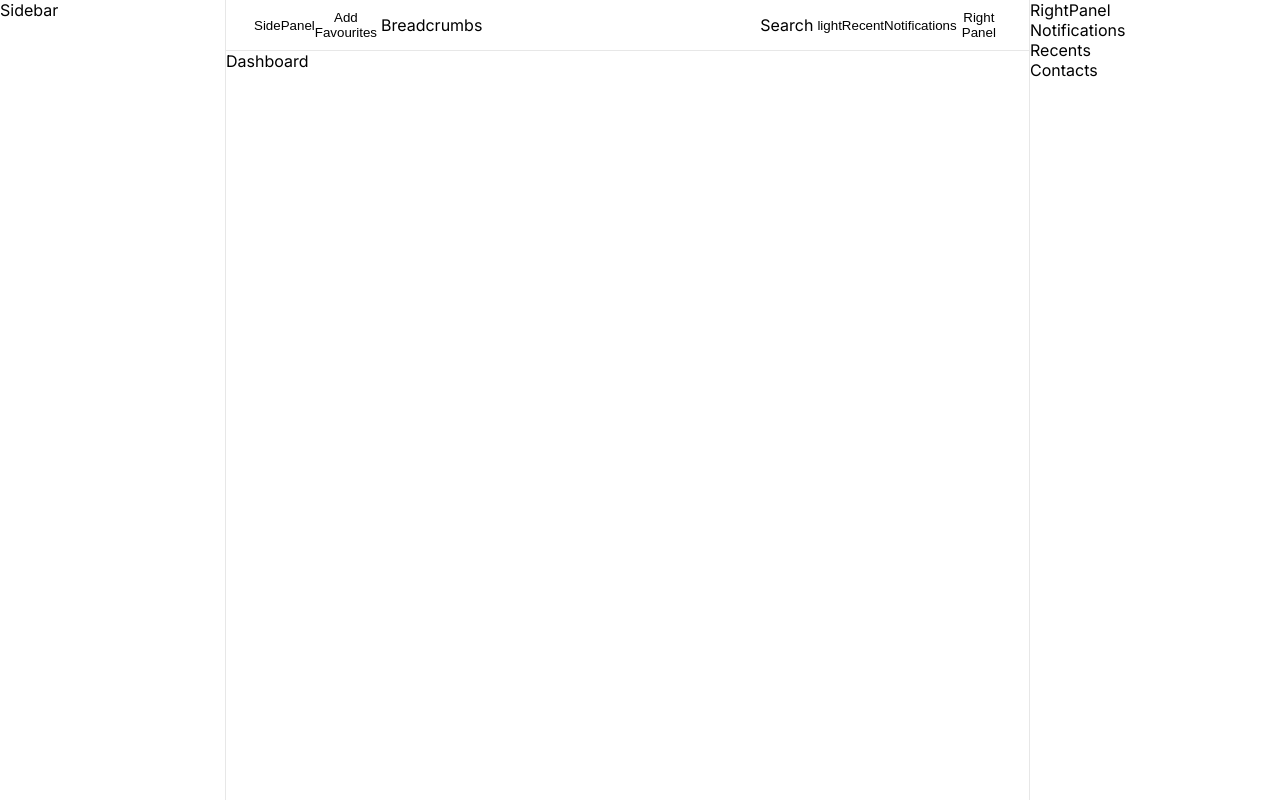
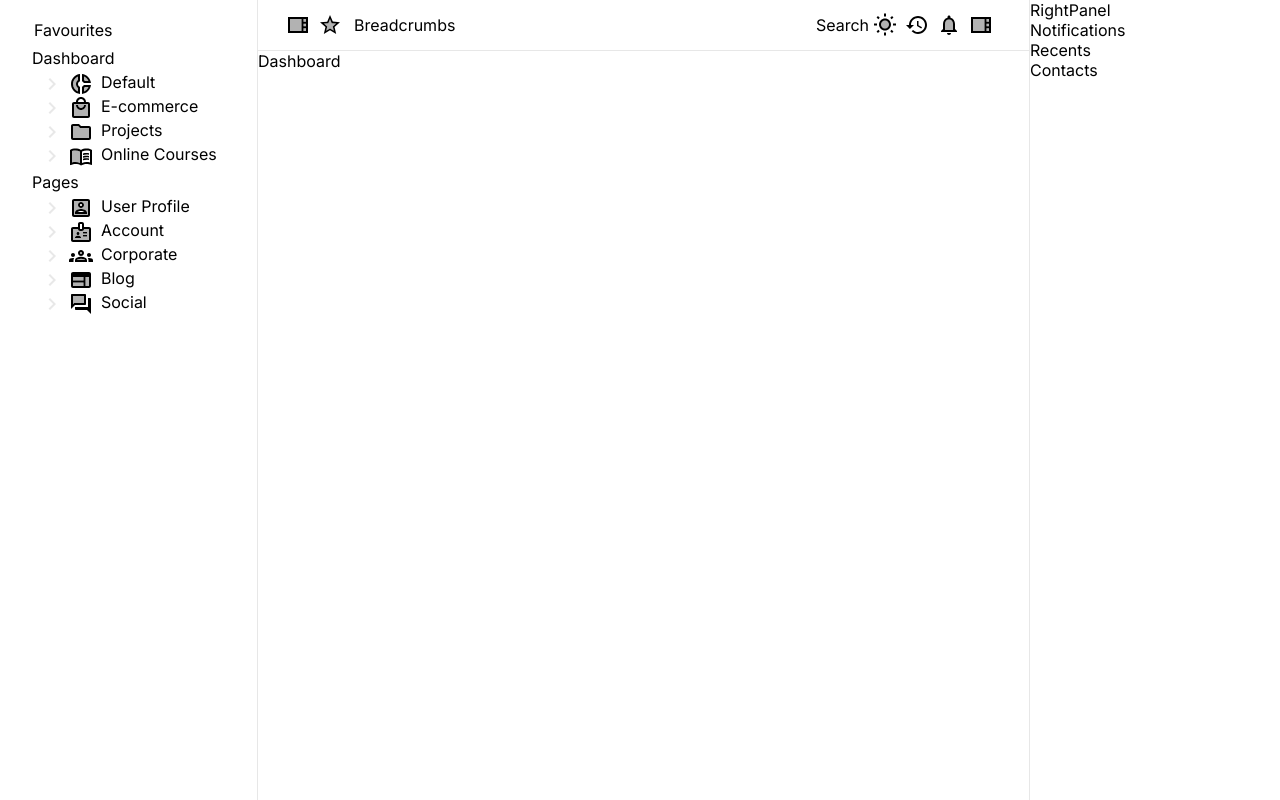
Before and after one commit to error404-sp/jp-dashboard, a React (Vite) app: page / in a window 1280 px wide. Built offline with nearby package versions, Linux system fonts and the light colour scheme.

Commit message:
feat:sidebar and nav functionality

```diff
--- a/package.json
+++ b/package.json
@@ -21,6 +21,10 @@
   },
   "homepage": "https://github.com/error404-sp/jp-dashboard#readme",
   "dependencies": {
+    "@emotion/react": "^11.14.0",
+    "@emotion/styled": "^11.14.1",
+    "@mui/icons-material": "^7.3.2",
+    "@mui/material": "^7.3.2",
     "node": "^24.8.0",
     "react": "^19.1.1",
     "react-dom": "^19.1.1",
--- a/src/components/layout/Layout.jsx
+++ b/src/components/layout/Layout.jsx
@@ -2,7 +2,7 @@
 import { UIContext } from "../../contexts/UIContext";
 import Navbar from "./Navbar";
 import RightPanel from "./RightPanel";
-import SidePanel from "./SidePanel";
+import SidePanel from "../sidePanel/SidePanel";
 import styles from "./layout.module.css";
 
 const Layout = ({ children }) => {
--- a/src/components/layout/Navbar.jsx
+++ b/src/components/layout/Navbar.jsx
@@ -2,6 +2,16 @@
 import styles from "./layout.module.css";
 import { UIContext } from "../../contexts/UIContext";
 import Navigation from "./Navigation";
+import {
+  HistoryTwoTone,
+  NotificationsNoneTwoTone,
+  StarTwoTone,
+  ViewSidebarOutlined,
+  ViewSidebarRounded,
+  ViewSidebarTwoTone,
+  WbSunnyTwoTone,
+} from "@mui/icons-material";
+import ThemeIcon from "../../ui/ThemeIcon";
 
 const Navbar = () => {
   const { state, dispatch } = useContext(UIContext);
@@ -18,15 +28,15 @@
         aria-label="Toggle side panel"
         onClick={toggleSidePanel}
       >
-        SidePanel
+        <ThemeIcon icon={ViewSidebarTwoTone} />
       </button>
       <button type="button" aria-label="Add to favourites" onClick={() => {}}>
-        Add Favourites
+        <ThemeIcon icon={StarTwoTone} />
       </button>
       <Navigation />
 
       <button type="button" aria-label="Change theme" onClick={toggleTheme}>
-        {state.theme}
+        <ThemeIcon icon={WbSunnyTwoTone} />
       </button>
 
       <button
@@ -34,7 +44,7 @@
         aria-label="Show recent activities"
         onClick={toggleRecents}
       >
-        Recent
+        <ThemeIcon icon={HistoryTwoTone} />
       </button>
 
       <button
@@ -42,7 +52,7 @@
         aria-label="Show notifications"
         onClick={toggleNotifs}
       >
-        Notifications
+        <ThemeIcon icon={NotificationsNoneTwoTone} />
       </button>
 
       <button
@@ -50,7 +60,7 @@
         aria-label="Toggle RightPanel"
         onClick={toggleRightPanel}
       >
-        Right Panel
+        <ThemeIcon icon={ViewSidebarTwoTone} />
       </button>
     </nav>
   );
--- a/src/components/layout/SidePanel.jsx
+++ /dev/null
@@ -1,7 +0,0 @@
-import styles from "./layout.module.css";
-
-const SidePanel = () => {
-  return <div className={styles.sidePanel}>Sidebar</div>;
-};
-
-export default SidePanel;
--- a/src/components/layout/layout.module.css
+++ b/src/components/layout/layout.module.css
@@ -1,13 +1,6 @@
 .mainContainer {
   display: flex;
   height: 100vh;
-}
-
-.sidePanel {
-  border-right: 1px solid var(--border-black);
-  justify-self: flex-start;
-  min-width: 225px;
-  max-width: 20vw;
 }
 
 .rightPanel {
--- /dev/null
+++ b/src/components/sidePanel/Item.jsx
@@ -0,0 +1,78 @@
+import { useContext, useState } from "react";
+import ThemeIcon from "../../ui/ThemeIcon";
+import { NavLink } from "react-router-dom";
+import styles from "./sidePanel.module.css";
+import { DataContext } from "../../contexts/DataContext";
+
+const Item = ({ item, level = 1 }) => {
+  const [expand, setExpand] = useState(false);
+  const { state, dispatch } = useContext(DataContext);
+
+  const handleClick = () => {
+    switch (item.type) {
+      case "page":
+        dispatch({ type: "SET_ACTIVE_PAGE", payload: item });
+        break;
+      case "sub-category":
+        setExpand((val) => !val);
+        break;
+      default:
+        break;
+    }
+  };
+
+  const renderItem = (item) => {
+    switch (item.type) {
+      case "category":
+        return (
+          <>
+            <div className={styles.categoryItem}>{item.label}</div>
+            {item.children?.map((child) => (
+              <Item key={child.id} item={child} level={level + 1} />
+            ))}
+          </>
+        );
+      case "sub-category":
+        return (
+          <>
+            <div onClick={handleClick} className={styles.subCategItem}>
+              <ThemeIcon icon={item.icon} type={item.type} expand={expand} />
+              {item.label}
+            </div>
+            {expand &&
+              item.children?.map((child) => (
+                <Item key={child.id} item={child} level={level + 1} />
+              ))}
+          </>
+        );
+      case "page":
+        return (
+          <>
+            <div className={styles.pageItem}>
+              <NavLink
+                to={item.path}
+                onClick={() =>
+                  dispatch({ type: "SET_ACTIVE_PAGE", payload: item })
+                }
+              >
+                {item.icon && (
+                  <ThemeIcon
+                    icon={item.icon}
+                    expand={Boolean(state.activePage)}
+                  />
+                )}
+                {item.label}
+              </NavLink>
+            </div>
+          </>
+        );
+
+      default:
+        return null;
+    }
+  };
+
+  return <div style={{ marginLeft: level * 8 }}>{renderItem(item)}</div>;
+};
+
+export default Item;
--- /dev/null
+++ b/src/components/sidePanel/SidePanel.jsx
@@ -0,0 +1,24 @@
+import { useContext } from "react";
+import { sidePanelConfig } from "../../config/sidePanelConfig";
+import Item from "./Item";
+import styles from "./sidePanel.module.css";
+import { DataContext } from "../../contexts/DataContext";
+
+const SidePanel = () => {
+  const { state, dispatch } = useContext(DataContext);
+  return (
+    <nav className={styles.sidePanel}>
+      <div style={{ marginLeft: 10 }}>
+        <div className={styles.categoryItem}>Favourites</div>
+        {state.favourites?.map((child) => (
+          <Item key={child.id} item={child} level={level + 1} />
+        ))}
+      </div>
+      {sidePanelConfig.map((item) => (
+        <Item key={item.id} item={item} />
+      ))}
+    </nav>
+  );
+};
+
+export default SidePanel;
--- /dev/null
+++ b/src/components/sidePanel/sidePanel.module.css
@@ -0,0 +1,11 @@
+.sidePanel {
+  border-right: 1px solid var(--border-black);
+  justify-self: flex-start;
+  min-width: 225px;
+  max-width: 20vw;
+  padding: 16px;
+}
+
+.categoryItem {
+  padding: 4px 8px;
+}
--- /dev/null
+++ b/src/config/sidePanelConfig.js
@@ -0,0 +1,138 @@
+import {
+  BadgeTwoTone,
+  DonutSmallTwoTone,
+  FolderTwoTone,
+  ForumTwoTone,
+  GroupsTwoTone,
+  LocalMallTwoTone,
+  MenuBookTwoTone,
+  PortraitTwoTone,
+  WebTwoTone,
+} from "@mui/icons-material";
+
+export const sidePanelConfig = [
+  {
+    id: 1,
+    type: "category",
+    label: "Dashboard",
+    children: [
+      {
+        id: 2,
+        type: "sub-category",
+        label: "Default",
+        path: "/",
+        icon: DonutSmallTwoTone,
+        children: [
+          {
+            id: 5,
+            type: "page",
+            label: "Orders",
+            path: "/orders",
+          },
+        ],
+      },
+      {
+        id: 3,
+        type: "sub-category",
+        label: "E-commerce",
+        icon: LocalMallTwoTone,
+        children: [
+          {
+            id: 5,
+            type: "page",
+            label: "Orders",
+            path: "/orders",
+          },
+        ],
+      },
+      {
+        id: 6,
+        type: "sub-category",
+        label: "Projects",
+        icon: FolderTwoTone,
+        children: [],
+      },
+      {
+        id: 7,
+        type: "sub-category",
+        label: "Online Courses",
+        icon: MenuBookTwoTone,
+        children: [],
+      },
+    ],
+  },
+
+  {
+    id: 8,
+    type: "category",
+    label: "Pages",
+    children: [
+      {
+        id: 9,
+        type: "sub-category",
+        label: "User Profile",
+        icon: PortraitTwoTone,
+        children: [
+          {
+            id: 10,
+            type: "page",
+            label: "Overview",
+            path: "/",
+          },
+          {
+            id: 11,
+            type: "page",
+            label: "Projects",
+            path: "/",
+          },
+          {
+            id: 12,
+            type: "page",
+            label: "Campaign",
+            path: "/",
+          },
+          {
+            id: 13,
+            type: "page",
+            label: "Documents",
+            path: "/",
+          },
+          {
+            id: 14,
+            type: "page",
+            label: "Followers",
+            path: "/",
+          },
+        ],
+      },
+      {
+        id: 15,
+        type: "sub-category",
+        label: "Account",
+        icon: BadgeTwoTone,
+        children: [],
+      },
+      {
+        id: 17,
+        type: "sub-category",
+        label: "Corporate",
+        icon: GroupsTwoTone,
+        children: [],
+      },
+      {
+        id: 18,
+        type: "sub-category",
+        label: "Blog",
+        icon: WebTwoTone,
+        children: [],
+      },
+      {
+        id: 16,
+        type: "sub-category",
+        label: "Social",
+        icon: ForumTwoTone,
+        children: [],
+      },
+    ],
+  },
+];
--- a/src/contexts/DataContext.jsx
+++ b/src/contexts/DataContext.jsx
@@ -1,20 +1,10 @@
 import { createContext, useReducer } from "react";
+import { dataInitialState, dataReducer } from "./dataReducer";
 
 export const DataContext = createContext();
 
-const initialState = {
-  orders: [],
-};
-
-const dataReducer = (state, action) => {
-  switch (action.type) {
-    default:
-      return state;
-  }
-};
-
 export const DataProvider = ({ children }) => {
-  const [state, dispatch] = useReducer(dataReducer, initialState);
+  const [state, dispatch] = useReducer(dataReducer, dataInitialState);
 
   return (
     <DataContext.Provider value={{ state, dispatch }}>
--- /dev/null
+++ b/src/contexts/dataReducer.js
@@ -0,0 +1,28 @@
+export const dataInitialState = {
+  favourites: [],
+  orders: [],
+  activePage: null,
+};
+
+export const dataReducer = (state, action) => {
+  switch (action.type) {
+    case "SET_ACTIVE_PAGE":
+      return { ...state, activePage: action.payload };
+
+    case "ADD_FAVOURITE":
+      if (state.favourites.some((fav) => fav.id === action.payload.id))
+        return state;
+      return { ...state, favourites: [...state.favourites, action.payload] };
+
+    case "REMOVE_FAVOURITE":
+      return {
+        ...state,
+        favourites: state.favourites.filter(
+          (fav) => fav.id !== action.payload.id
+        ),
+      };
+
+    default:
+      return state;
+  }
+};
--- /dev/null
+++ b/src/ui/ThemeIcon.jsx
@@ -0,0 +1,39 @@
+import { useContext } from "react";
+import { UIContext } from "../contexts/UIContext";
+import { ChevronRightOutlined } from "@mui/icons-material";
+
+export default function ThemeIcon({
+  icon: IconComponent,
+  expand = false,
+  type = "default",
+  style = {},
+}) {
+  const { state } = useContext(UIContext);
+  const darkMode = state.theme === "dark";
+
+  // Determine color
+  const color = darkMode ? "#fff" : "#000";
+
+  const ExpandIcon = ChevronRightOutlined;
+  return (
+    <>
+      {type == "sub-category" && (
+        <ExpandIcon
+          style={{
+            transition: "transform 0.3s ease",
+            transform: expand ? "rotate(90deg)" : "rotate(0deg)",
+            verticalAlign: "middle",
+            color: "var(--border-black)",
+            marginRight: 5,
+            ...style,
+          }}
+        />
+      )}
+      {IconComponent && (
+        <IconComponent
+          style={{ color, marginRight: 8, verticalAlign: "middle" }}
+        />
+      )}
+    </>
+  );
+}
```
Also changed, not shown: 1 other file (tests, documents, lock files or other folders).
